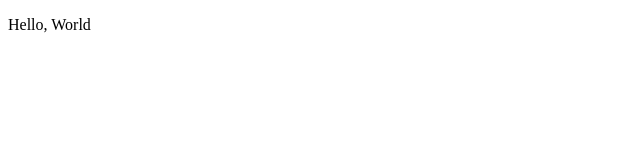
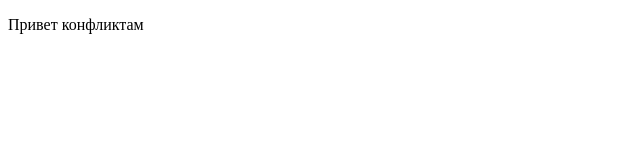
Before and after one commit to SharapovaJulia/test, a plain HTML site: page index.html in a window 1280 px wide. Shown: the full height of the page, 0-640 px from the left. Drawn offline with Linux system fonts and the light colour scheme.

Commit message:
Update index.html
for conflict merge

```diff
--- a/index.html
+++ b/index.html
@@ -1,11 +1,6 @@
 <!DOCTYPE html>
 <html lang="en">
-<head>
-    <meta charset="UTF-8">
-    <meta name="viewport" content="width=device-width, initial-scale=1.0">
-    <title>Document</title>
-</head>
 <body>
-    <p>Hello, World</p>
+    <p>Привет конфликтам</p>
 </body>
 </html>
```
